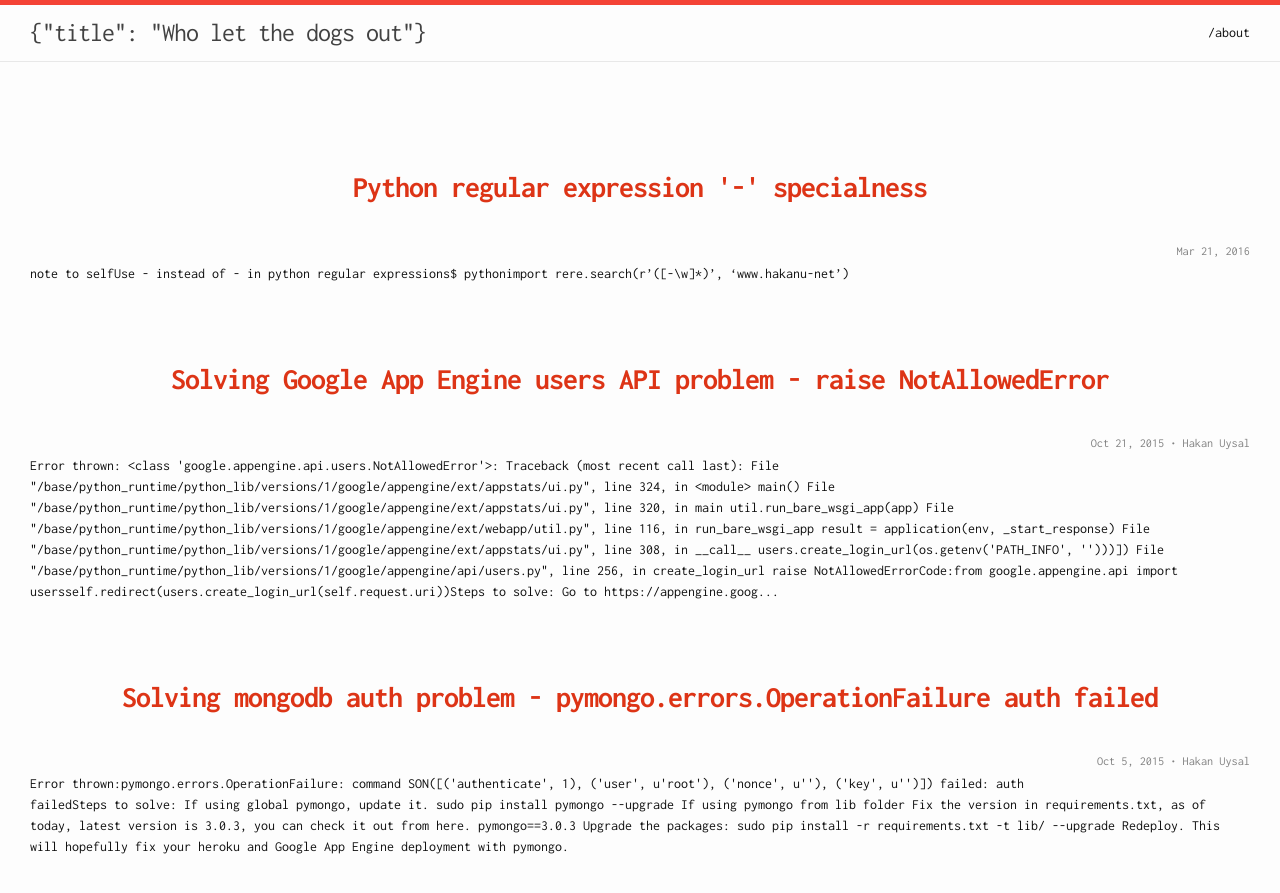
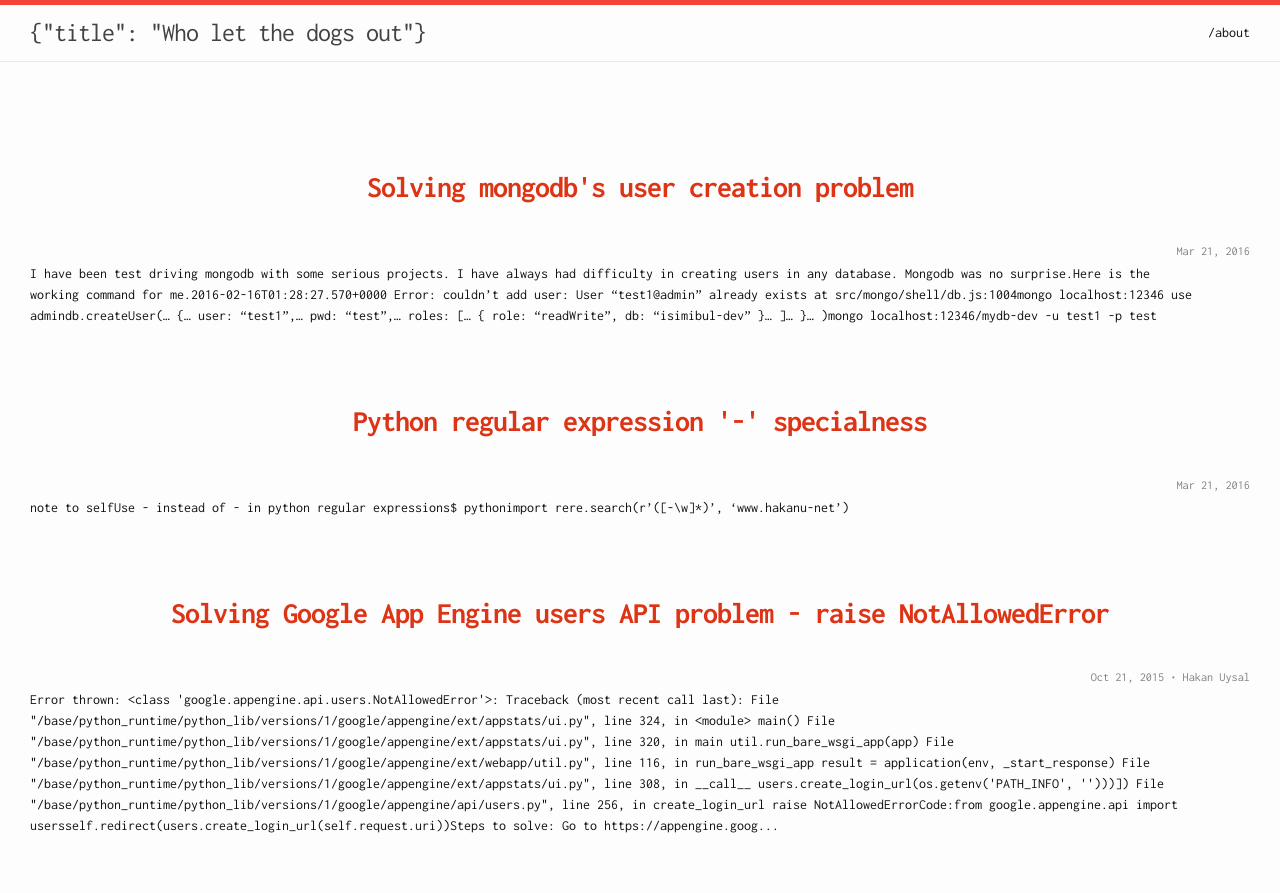
Before and after one commit to hakanu/blog, a Jekyll site: the page built from index.html, in a window 1280 px wide and 900 px high. Shown: the top 893 px of the window. Built offline with Jekyll 4.4.1, drawn with Linux system fonts in a browser that asks for light colours; the list of posts is cut into pages by our own code; some of the changed text lies outside the part shown.

Commit message:
Updated 2016-03-21-your-filename.md

```diff
--- a/_posts/2016-03-21-your-filename.md
+++ b/_posts/2016-03-21-your-filename.md
@@ -1,8 +1,12 @@
 ---
-published: false
+published: true
+layout: post
+category: mongodb
+title: "Solving mongodb's user creation problem"
 ---
 
-## Solving mongodb's user creation problem
+I have been test driving mongodb with some serious projects. I have always had difficulty in creating users in any database. Mongodb was no surprise.
+Here is the working command for me.
 
 2016-02-16T01:28:27.570+0000 Error: couldn't add user: User "test1@admin" already exists at src/mongo/shell/db.js:1004
 
@@ -17,4 +21,4 @@ mongo localhost:12346
 ...       ]
 ...     }
 ... )
-mongo localhost:12346/paylasio-dev -u test1 -p test
+mongo localhost:12346/mydb-dev -u test1 -p test
```
